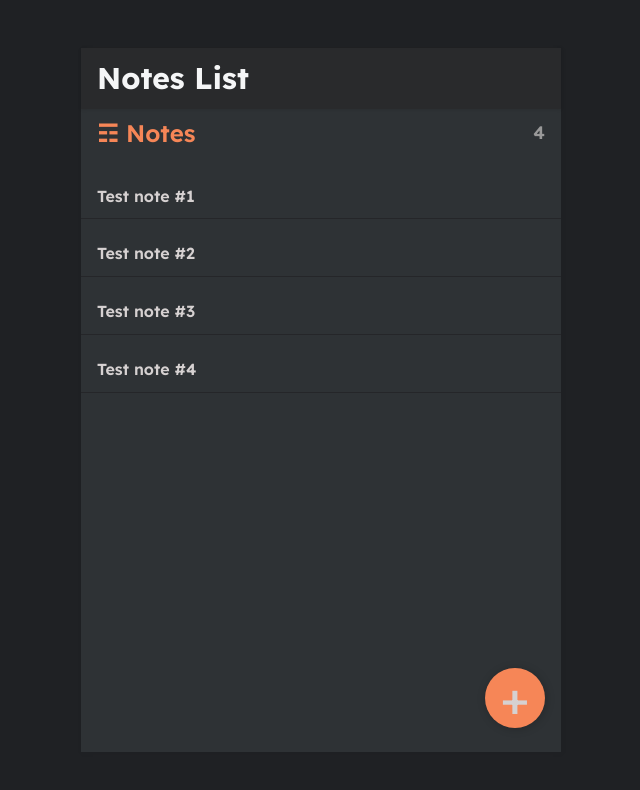
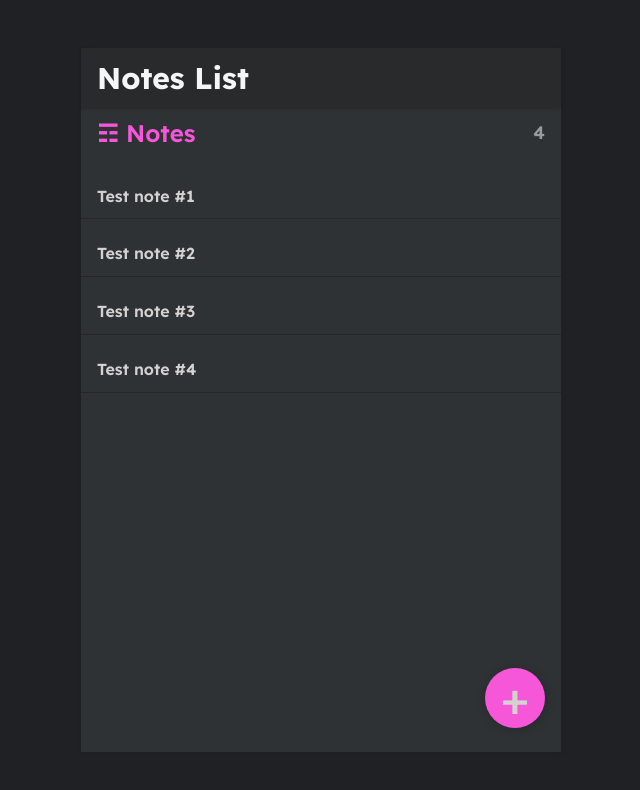
Before and after one commit to kara4600/notes-app, a React (Create React App) app: page / in a window 1280 px wide. Shown: the top 790 px of the page, without its empty margins (319-959 px from the left). Built offline with nearby package versions, Linux system fonts and the light colour scheme; data requests are answered from the project's data file.

Commit message:
Change accent color to pink

```diff
--- a/src/App.css
+++ b/src/App.css
@@ -3,7 +3,7 @@
 
 
 :root {
-  --color-main: #f68657;
+  --color-main: #f657d9;
   --color-text: #383a3f;
   --color-dark: #1f2124;
   --color-gray: #677;
@@ -15,7 +15,7 @@
 }
 
 .dark {
-  --color-main: #f68657;
+  --color-main: #f657d9;
   --color-text: #d6d1d1;
   --color-dark: #f5f6f7;
   --color-gray: #999;
```
